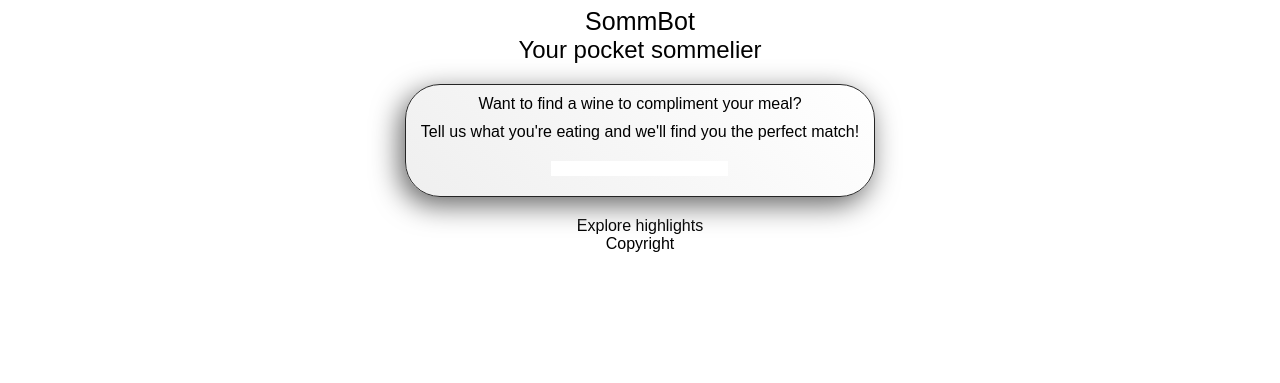
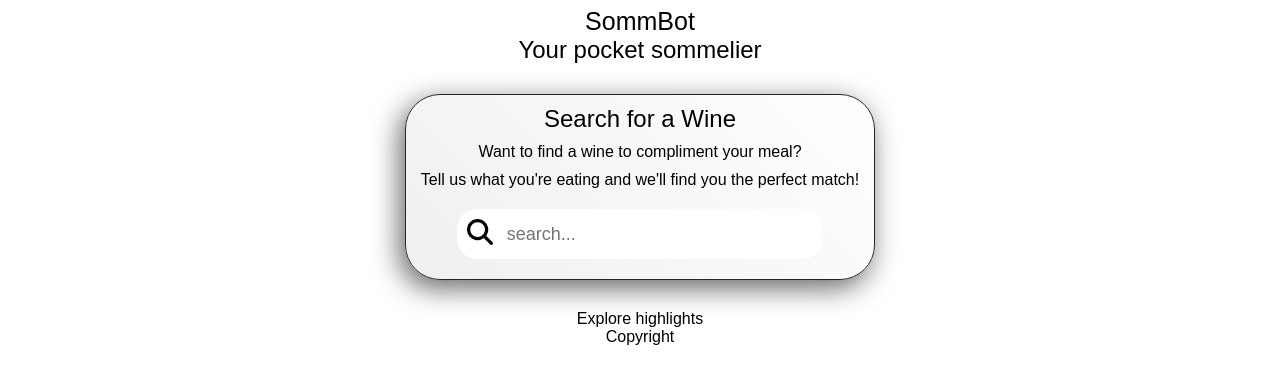
Before and after one commit to llewellynksj/sombot, a plain HTML site: page index.html in a window 1280 px wide. Shown: the part 53-436 px from the top of the page. Drawn offline with Linux system fonts and the light colour scheme; a web font is replaced by a local one.

Commit message:
Add styling to input search box

```diff
--- a/assets/css/style.css
+++ b/assets/css/style.css
@@ -7,6 +7,7 @@
     border: none;
 }
 
+/* Base styles */
 * {
     font-family: "Edu QLD Beginner", sans-serif;
     font-weight: lighter;
@@ -21,7 +22,7 @@
     font-size: 18px;
 }
 
-/* burger menu */
+/* Burger menu */
 .topnav {
     overflow: hidden;
     background-color: #ddd;
@@ -79,7 +80,7 @@
     flex-direction: column;
     justify-content: center;
     align-items: center;
-    margin: 10px;
+    margin: 20px 15px;
 }
 
 .container * {
@@ -105,3 +106,15 @@
     background: linear-gradient(225deg, #ffffff, #EFEFEF);
     box-shadow:  -5px 8px 28px #666666, 5px 2px 28px #ffffff;
 }
+
+input {
+    width: 80%;
+    height: 50px;
+    font-size: 18px;
+    border-radius: 20px;
+    background-image: url(../images/magnifying-glass-solid.webp);
+    background-size: 26px;
+    background-position: 10px 10px;
+    background-repeat: no-repeat;
+    text-align: left;
+}
--- a/index.html
+++ b/index.html
@@ -28,9 +28,10 @@
 
     <div class="container">
         <div class="border shadow">
+            <h2>Search for a Wine</h2>
             <p>Want to find a wine to compliment your meal?</p>
             <p>Tell us what you're eating and we'll find you the perfect match!</p>
-            <input type="text" >
+            <input type="text" placeholder="          search...">
         </div>
     </div>
 
```
Also changed, not shown: assets/images/logo.webp (added), assets/images/magnifying-glass-solid.webp (added).
